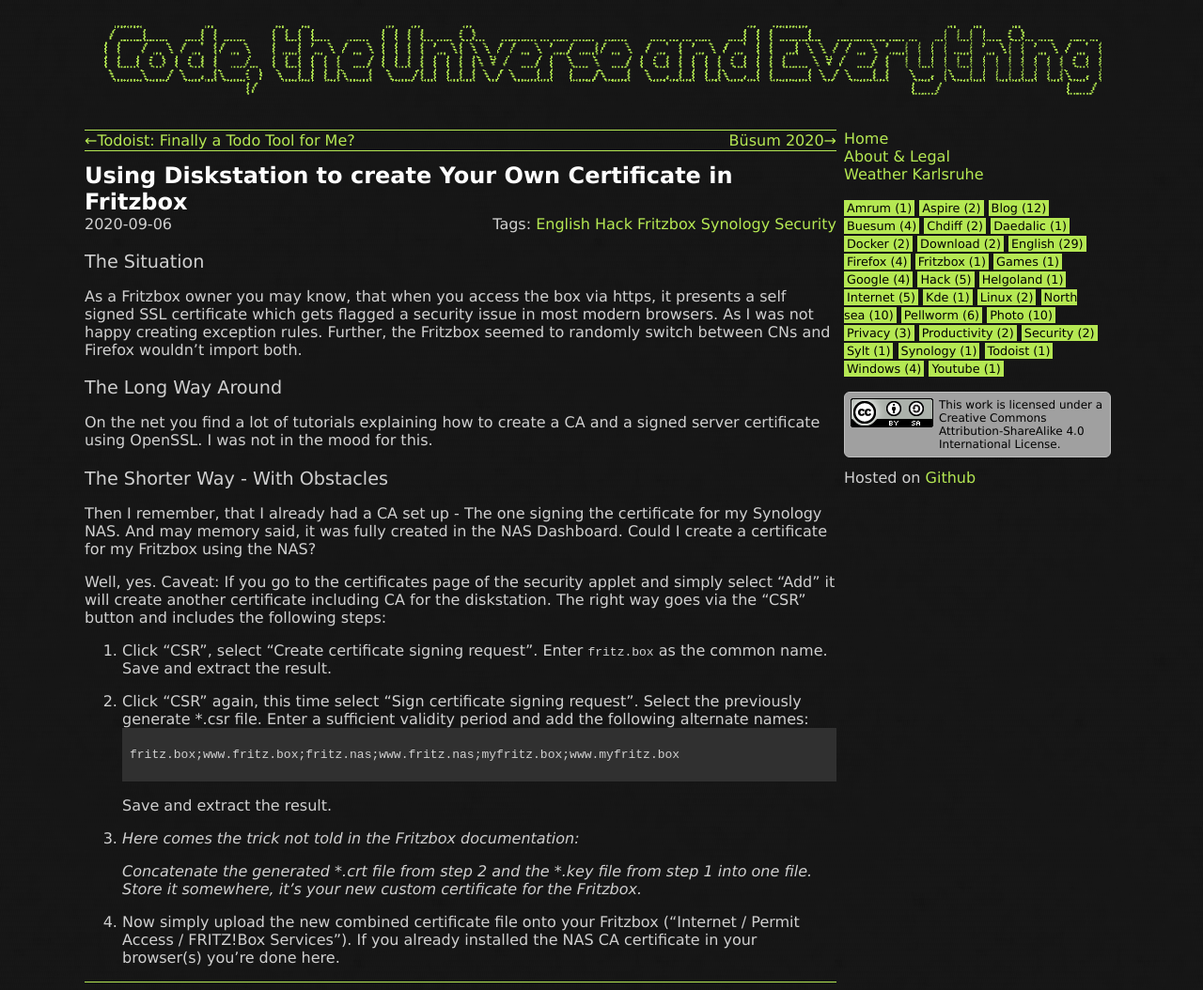
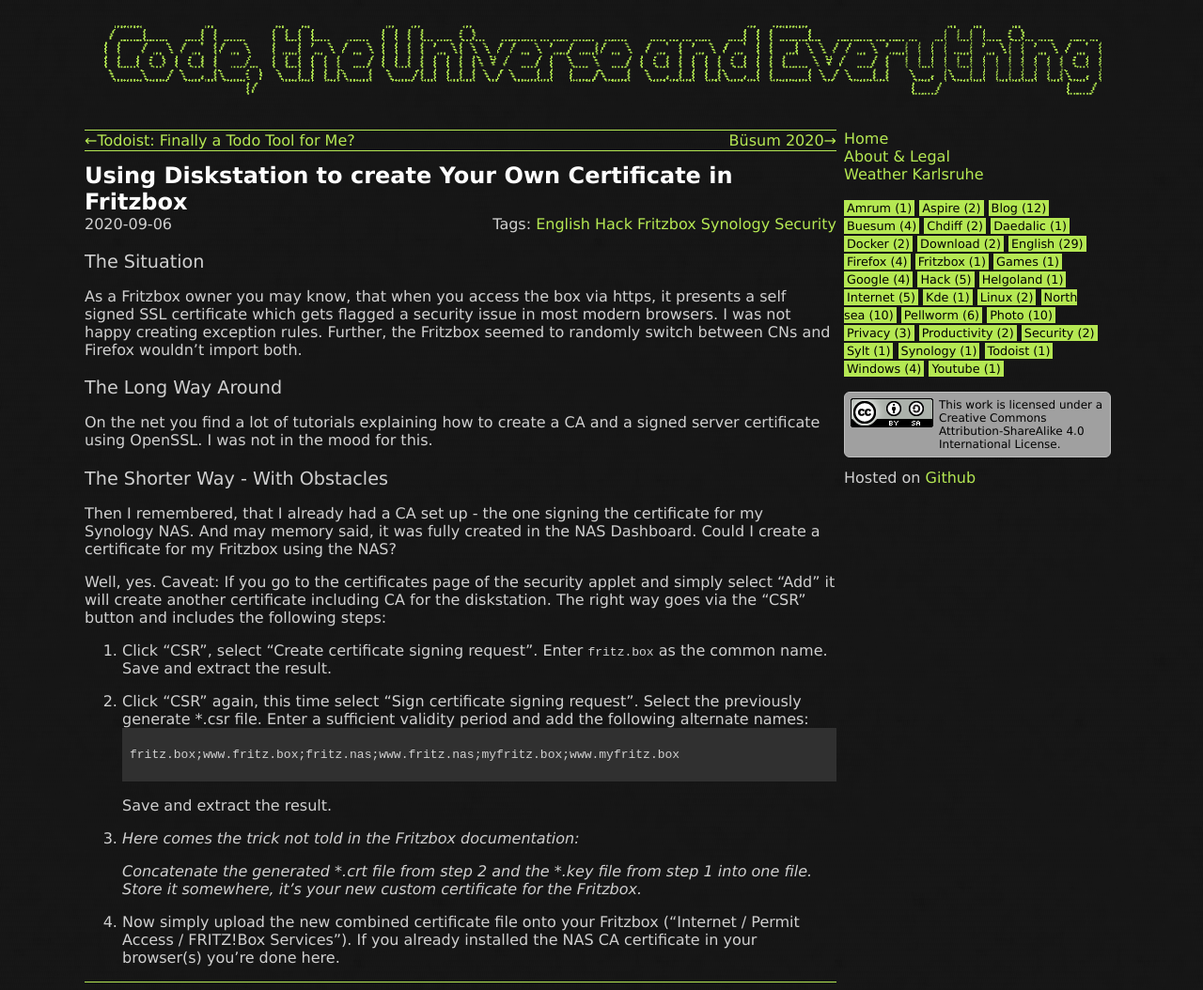
Before and after one commit to soerenkoehler/soerenkoehler.github.io, a Jekyll site: the page built from _posts/hack/2020-09-06-fritzbox-own-certificate.md, in a window 1280 px wide. Shown: the whole page at 94% size. Built offline with Jekyll 4.4.1, drawn with Linux system fonts in a browser that asks for light colours.

Commit message:
fix typo

```diff
--- a/_posts/hack/2020-09-06-fritzbox-own-certificate.md
+++ b/_posts/hack/2020-09-06-fritzbox-own-certificate.md
@@ -7,7 +7,7 @@
 
 As a Fritzbox owner you may know, that when you access the box via https, it
 presents a self signed SSL certificate which gets flagged a security issue in
-most modern browsers. As I was not happy creating exception rules. Further, the
+most modern browsers. I was not happy creating exception rules. Further, the
 Fritzbox seemed to randomly switch between CNs and Firefox wouldn't import both.
 
 ### The Long Way Around
@@ -17,7 +17,7 @@
 
 ### The Shorter Way - With Obstacles
 
-Then I remember, that I already had a CA set up - The one signing the
+Then I remembered, that I already had a CA set up - the one signing the
 certificate for my Synology NAS. And may memory said, it was fully created in
 the NAS Dashboard. Could I create a certificate for my Fritzbox using the NAS?
 
```
